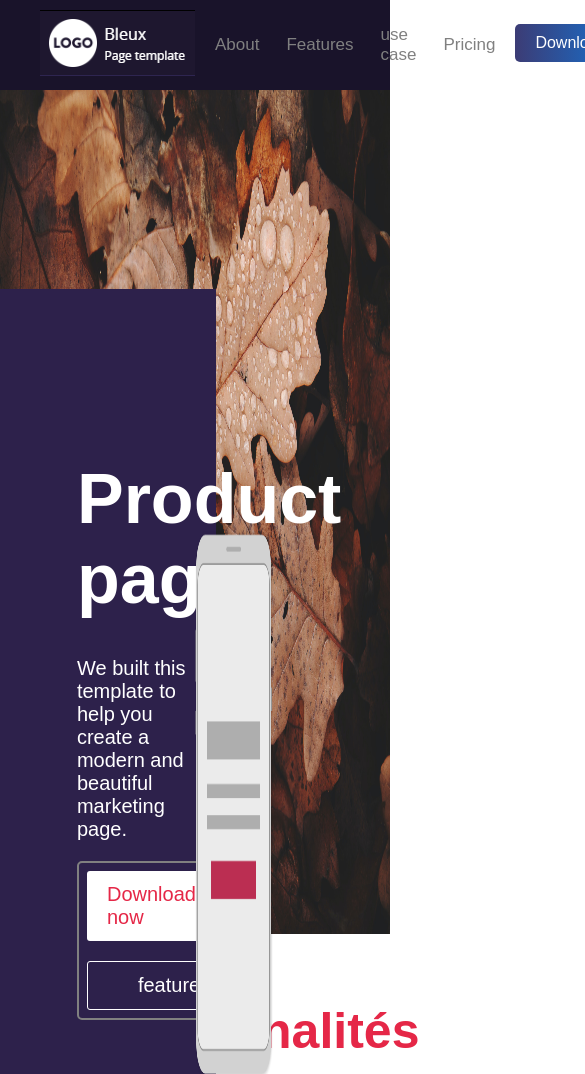
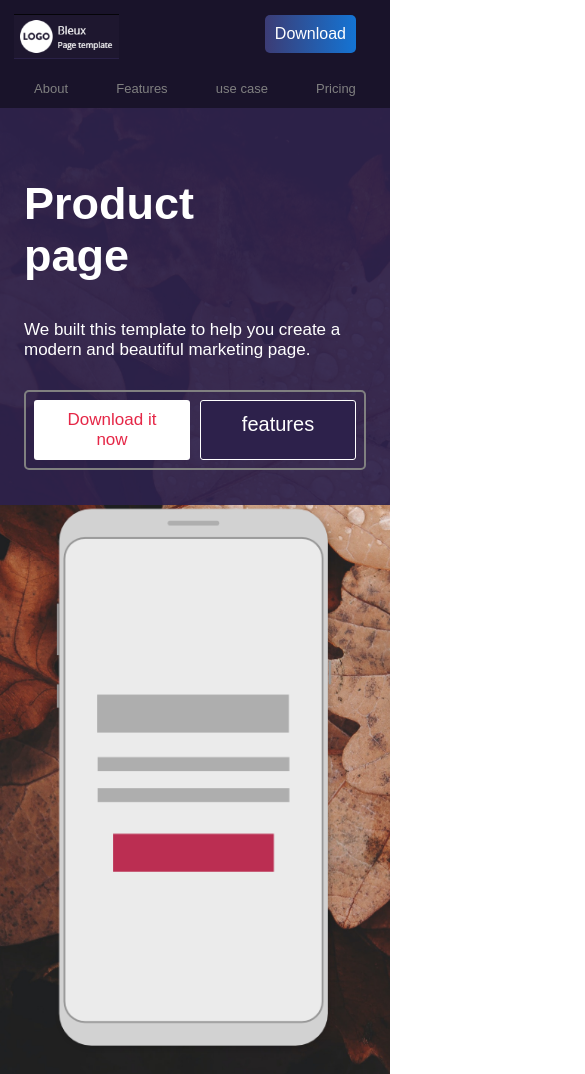
Before and after one commit to gersonmv715/proyectoBleux, a plain HTML site: page index.html in a window 390 px wide. Shown: the top 1074 px of the page, 585 px wide, since content can reach past the window. Drawn offline with Linux system fonts and the light colour scheme.

Commit message:
se hizo la pagina responsive

```diff
--- a/style.css
+++ b/style.css
@@ -303,67 +303,31 @@ footer{
 }
 
 
-@media (max-width: 1279px){
-
-    .menu{
-        justify-content: flex-start;
-    }
-
-    .menu .logo{
-        margin-left: 40px;
-        margin-right: auto;
-    }
-
-    .menu ul{
-        gap: 12px;
-    }
-
-    .btn{
-        margin-right: 40px;
-    }
+@media (max-width: 1280px) {
 
     .apartado{
+
     position: relative;
-    bottom: 2000px;
+    bottom: 889px;
     width: 45%;
-    height: 94%;
+    height: 96%;
     color: white;
     background-color:rgb(45, 33, 75) ;
     padding: 20px;
 }
 
-.contenido{
-    width: 75%;
-    margin: 150px auto 0;
-    transform: translateX(35px);
-
-}
-
-
-.botones {
-    display: flex;
-    flex-wrap: wrap;
-    gap: 20px;
-     border: 2px solid gray;
-     border-radius: 5px;
-    width: fit-content;
-    margin: 20px auto 0;
-     padding: 8px;
-
-}
-
 .imagen2{
     justify-content: center;
     position: relative;
-    bottom: 1290px;
+    bottom: 1610px;
     left: 50%;
     width: 50%;
     height: 110px;
 
 
 }
+
 }
-
 
 @media (max-width: 920px){
     .apartado{
@@ -400,10 +364,10 @@ footer{
 .imagen2{
     justify-content: center;
     position: relative;
-    bottom: 1240px;
+    bottom: 1250px;
     left: 50%;
     width: 50%;
-    height: 110px;
+    height: 100px;
 
 
 }
@@ -500,10 +464,10 @@ footer{
 .imagen2{
     justify-content: center;
     position: relative;
-    bottom: 1240px;
+    bottom: 1250px;
     left: 50%;
     width: 50%;
-    height: 100px;
+    height: 50%;
 
 
 }
@@ -560,7 +524,7 @@ footer{
 
 .cajas{
     display: flex;
-    gap: 10px;
+    gap: 5px;
     justify-content: center;
     padding:20px;
     margin:10px;
@@ -569,7 +533,7 @@ footer{
 .contenido2{
     display: flex;
     justify-content: space-evenly;
-     width: 100%;
+     width: 95%;
     margin: 150px auto 0;
     padding: 20px;
 }
@@ -577,7 +541,7 @@ footer{
 .contenido4{
     background-color:rgb(45, 33, 75) ;
     color: white;
-    width: 100%;
+    width: 94%;
     margin: 0 auto;
     padding: 20px;
 }
@@ -588,20 +552,260 @@ footer{
 
 
 }
+.caja2{
+    margin: 10px;
+    padding: 30px;
+    border-radius: 15px;
+    background-color: #fff;
+    color: black;
+    display: flex;
+    flex-direction: column;
+
+}
+
+.cuerpo2 {
+    width: 94%;
+    padding: 20px;
+}
 }
 
 
 @media (max-width: 480px){
 
+    *{
+        box-sizing: border-box;
+    }
+
+    body{
+        overflow-x: hidden;
+    }
+
     .apartado{
+        position: relative;
+        inset: auto;
+        z-index: 1;
+        width: 100%;
+        height: auto;
+        color: white;
+        background-color: rgba(45, 33, 75, 0.92);
+        padding: 70px 24px 35px;
+    }
 
+ .menu{
+    width: 100%;
+    display: flex;
+    flex-wrap: wrap;
+    justify-content: space-between;
+   align-items: center;
+    gap: 8px;
+   color: #fff;
+   background-color: rgb(25, 19, 42);
+   padding: 0 14px;
+}
+
+.logo{
+    margin: 10px auto 10px 0;
+}
+
+.logo img{
+    display: block;
+    max-width: 105px;
+    height: auto;
+}
+
+.menu ul{
+    order: 3;
+    width: 100%;
+    justify-content: space-around;
+    align-items: center;
+    display: flex;
+    gap: 8px;
+    list-style: none;
+    padding-bottom: 12px;
+}
+
+.menu li{
+    font-size: 13px;
+}
+
+.menu ul a{
+    text-decoration: none;
+    color: gray;
+}
+
+.btn{
+    background: linear-gradient(to right, rgb(60, 60, 117), rgb(20, 116, 212));
+    padding: 10px;
+    border-radius: 5px;
+    color: white;
+    border: none;
+    margin-top: 15px;
+}
+
+.contenido{
+    width: 100%;
+    margin: 0;
+    transform: none;
+}
+
+.apartado h1{
+
+    font-size: 45px;
+    font-weight: 600;
+}
+
+.apartado p{
+    margin: 20px 0 0;
+    font-size: 17px;
+}
+
+.apartado p br,
+.contenido4 p br,
+.contenido3 p br,
+.caja1 p br,
+.caja2 p br{
+    display: none;
+}
+
+
+.botones {
+    display: flex;
+    flex-wrap: wrap;
+    gap: 10px;
+     border: 2px solid gray;
+     border-radius: 5px;
+    width: fit-content;
+    width: 100%;
+    margin: 30px 0 0;
+     padding: 8px;
+}
+
+ .btn2{
+    background-color: white;
+    padding: 10px 18px;
+    color: #e52747;
+    border-radius: 3px;
+    border: none;
+    flex: 1 1 140px;
+    text-align: center;
+    font-size: 17px;
+    text-decoration: none;
+}
+
+
+.btn3{
+    color: white;
+    background-color: rgb(45, 33, 75) ;
+    flex: 1 1 140px;
+    padding: 12px 20px;
+    text-align: center;
+    border-radius: 3px ;
+    font-size: 20px;
+    border: 1px solid white;
+    text-decoration: none;
+}
+
+
+
+.imagen2{
     position: relative;
-    bottom: 649px;
-    width: 45%;
-    height: 94%;
-    color: white;
-    background-color:rgb(45, 33, 75) ;
-    padding: 20px;
+    inset: auto;
+    z-index: 1;
+    width: 100%;
+    height: auto;
+    padding: 0 0 35px;
+    text-align: center;
+}
+
+.imagen2 img{
+    display: block;
+    width: min(72%, 280px) !important;
+    height: auto !important;
+    margin: 0 auto;
+}
+
+.cuerpo{
+    height: auto;
+    min-height: 0;
+}
+
+.img1{
+    position: absolute;
+    inset: 0;
+    z-index: 0;
+    width: 100% !important;
+    height: 100% !important;
+    object-fit: cover;
+}
+
+.cuerpo2{
+    width: 100%;
+    padding: 0 20px 25px;
+}
+
+.cuerpo2 h1,
+.contenido4 h2{
+    margin: 35px 0;
+    font-size: 36px;
+}
+
+.contenido2{
+    display: flex;
+    flex-direction: column;
+    width: 100%;
+    margin: 0;
+    padding: 0;
+    gap: 30px;
+}
+
+.contenido2 > img{
+    width: 100% !important;
+    height: auto !important;
+}
+
+.contenido3 h3{
+    font-size: 26px;
+}
+
+.contenido4{
+    width: 100%;
+    margin: 0;
+    padding: 1px 20px 30px;
+}
+
+.contenido4 p{
+    line-height: 1.6;
+}
+
+.cajas{
+    flex-direction: column;
+    align-items: stretch;
+    gap: 18px;
+    padding: 0;
+    margin: 0;
+}
+
+.caja1,
+.caja2{
+    width: 100%;
+    margin: 0;
+    padding: 28px 20px;
+}
+
+.icono{
+    white-space: normal;
+}
+
+footer{
+    flex-direction: column;
+    align-items: center;
+    gap: 18px;
+    margin: 0;
+    padding: 25px 15px;
+}
+
+.parrafo2 p{
+    line-height: 1.5;
 }
 
 }
```
